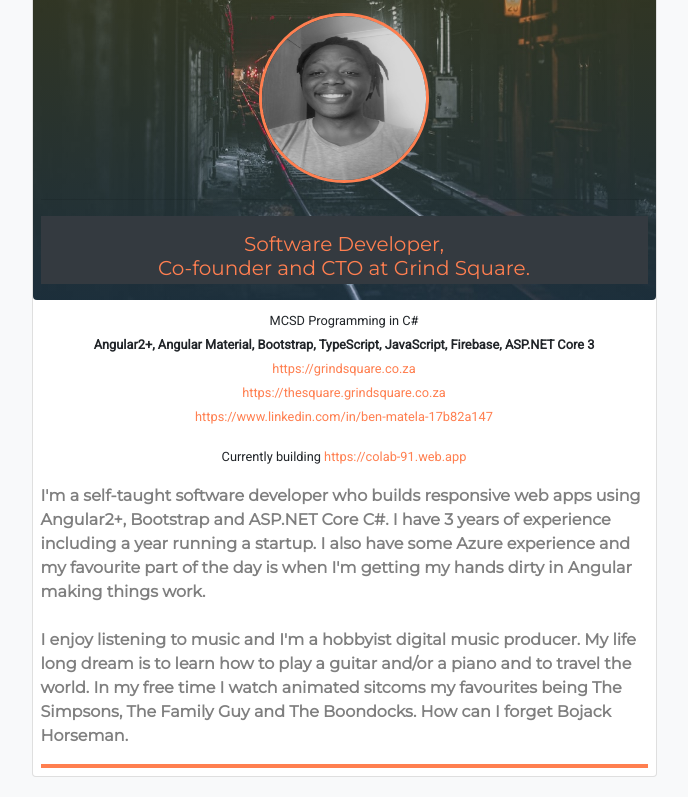
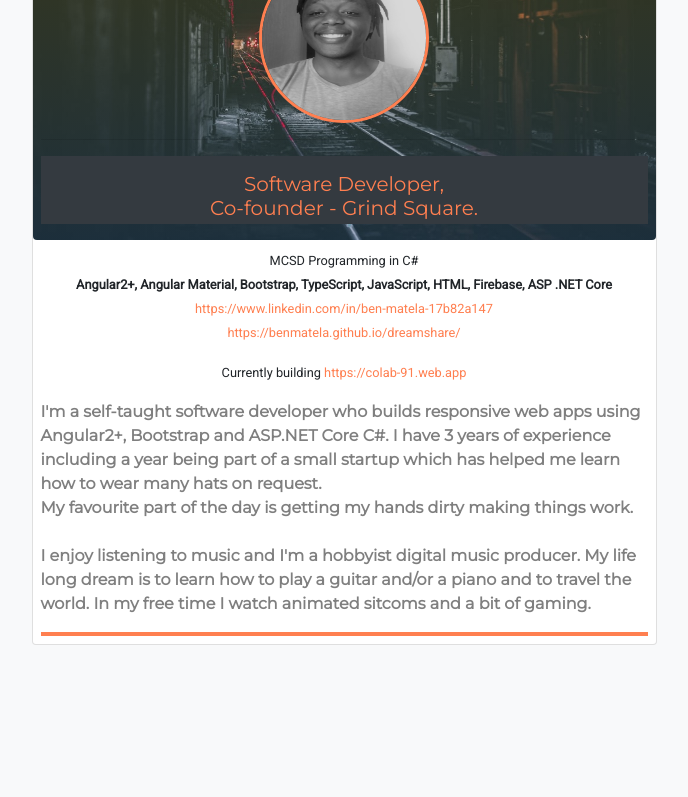
Before and after one commit to benmatela/portfolio, a plain HTML site: page index.html in a window 1280 px wide. Shown: the part 153-950 px from the top of the page, without its empty margins (296-984 px from the left). After the commit the page ends 818 px from the top, so only its background shows below. Drawn offline with nearby package versions, Linux system fonts and the light colour scheme.

Commit message:
updated the info

```diff
--- a/index.html
+++ b/index.html
@@ -22,30 +22,23 @@
         <div class="col-lg-6 col-md-12">
             <div class="card">
                 <div class="train-banner text-center p-2 text-light">
-                    <h2 class="font-weight-bold montserrat pt-1">Lepekola Benedict Matela</h2>
+                    <h2 class="font-weight-bold montserrat pt-1">Ben Matela</h2>
                     <hr>
                     <!-- <h3 class="roboto text-black font-weight-normal pt-2">Hi.</h3> -->
                     <img src="assets/images/me_black.jpg" class="img rounded-circle" height="170px" width="170px"
                         alt="Cinque Terre">
                     <hr>
                     <h5 class="montserrat coral-text bg-dark text-center pt-3 pb-1 font-weight-normal">Software
-                        Developer,<br> Co-founder and
-                        CTO at Grind Square.</h5>
+                        Developer,<br> Co-founder - Grind Square.</h5>
                 </div>
 
                 <div class="p-2">
                     <p class="roboto text-center text-black font-weight-bold">
                         <small>MCSD Programming in C#</small><br>
                         <small class="pt-2 pb-2"><b>Angular2+,
-                                Angular Material, Bootstrap, TypeScript, JavaScript, Firebase, ASP.NET Core
-                                3</b></small><br>
-                        <small class="pt-2"><a
-                                href="https://grindsquare.co.za">https://grindsquare.co.za</a></small><br>
-                        <small class="pt-2"><a
-                                href="https://thesquare.grindsquare.co.za">https://thesquare.grindsquare.co.za</a></small><br>
-                        <small><a
-                                href="https://www.linkedin.com/in/ben-matela-17b82a147">https://www.linkedin.com/in/ben-matela-17b82a147</a></small><br>
-
+                                Angular Material, Bootstrap, TypeScript, JavaScript, HTML, Firebase, ASP .NET Core</b></small><br>
+                        <small><a href="https://www.linkedin.com/in/ben-matela-17b82a147">https://www.linkedin.com/in/ben-matela-17b82a147</a></small><br>
+                        <small><a href="https://benmatela.github.io/dreamshare/">https://benmatela.github.io/dreamshare/</a></small><br>
                     </p>
 
                     <p class="roboto text-center text-black font-weight-bold"> <small>Currently building <a
@@ -54,15 +47,13 @@
 
                     <p class="montserrat text-left text-black-50 mt-2 font-weight-bold">
                         I'm a self-taught software developer who builds responsive web apps using Angular2+, Bootstrap
-                        and ASP.NET Core C#. I have 3 years of experience including a year running a startup. I also
-                        have some Azure experience and my favourite part of the day is when I'm getting my hands dirty
-                        in
-                        Angular making things work.<br><br>
+                        and ASP.NET Core C#. I have 3 years of experience including a year being part of a small startup which has helped me learn how to wear many hats on request.<br>
+                        My favourite part of the day is getting my hands dirty
+                         making things work.<br><br>
                         I enjoy listening to music and I'm a hobbyist digital music producer. My life long dream is to
                         learn how to play a
                         guitar and/or a piano and to travel the world.
-                        In my free time I watch animated sitcoms my favourites being The Simpsons,
-                        The Family Guy and The Boondocks. How can I forget Bojack Horseman.
+                        In my free time I watch animated sitcoms and a bit of gaming.
                     </p>
                     <div class="hr-coral pt-1"></div>
                 </div>
```
